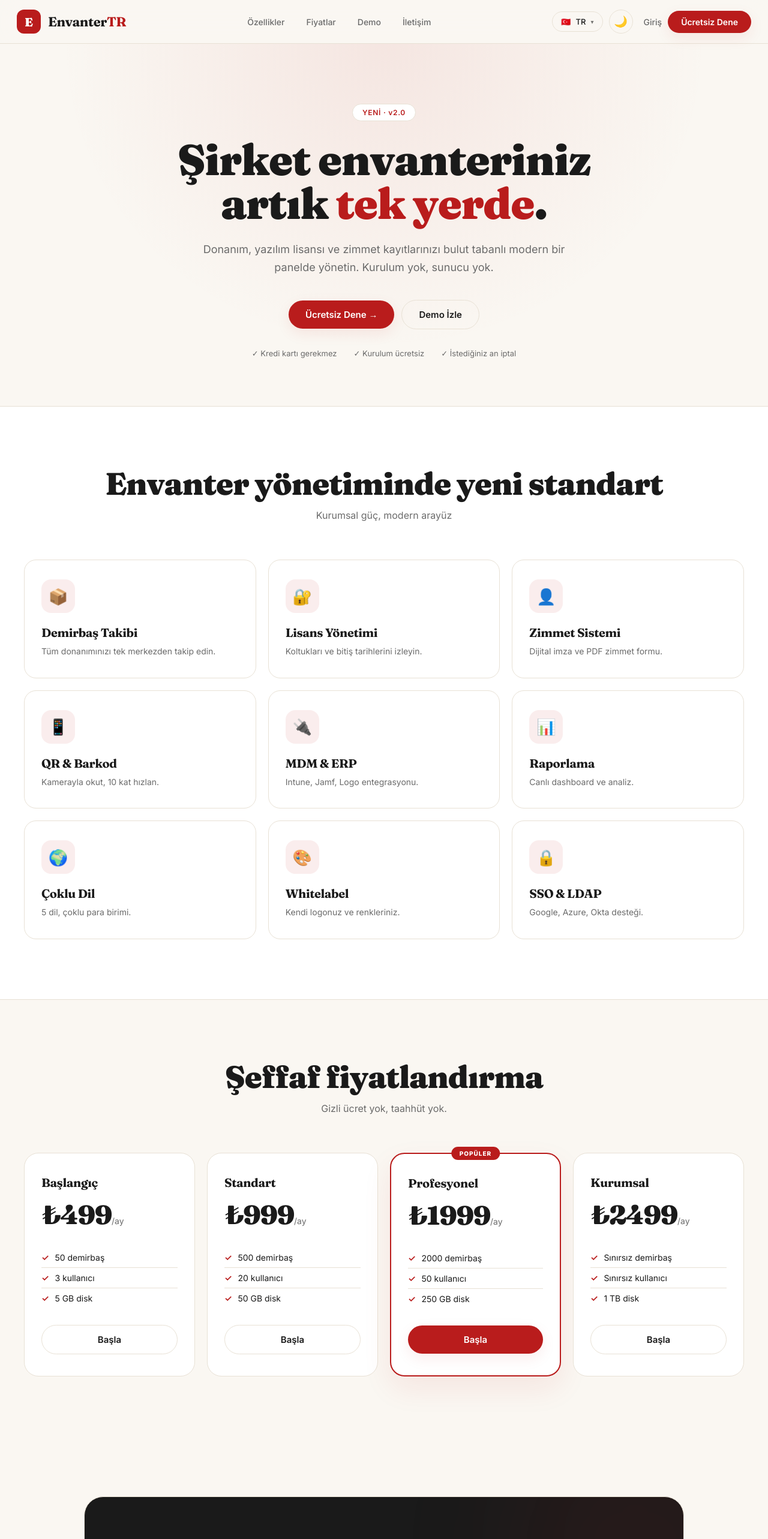
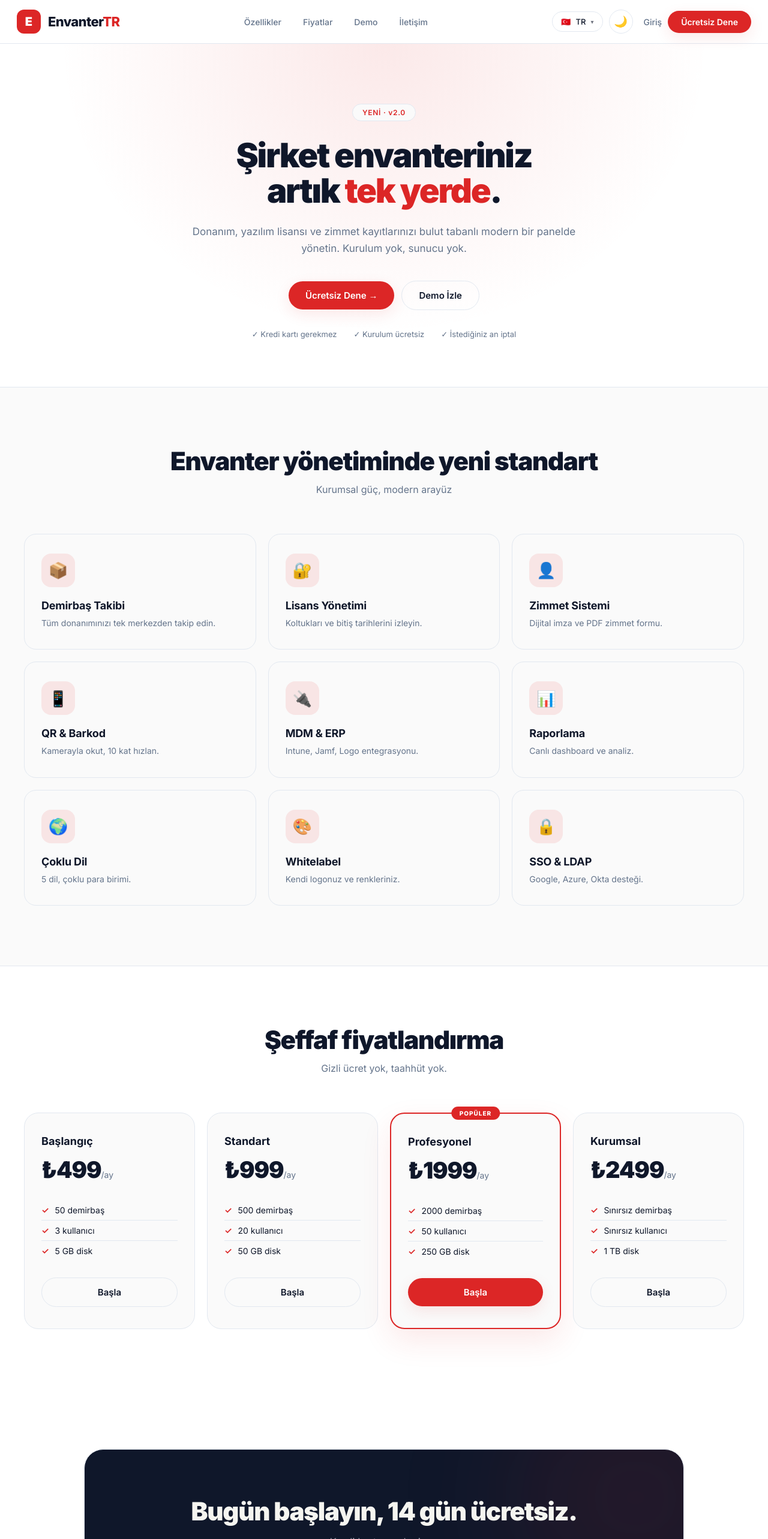
Before and after one commit to EnvanterTR/envantertr-app, a Next.js app: page / in a window 1280 px wide. Shown: the top 2566 px of the page at 60% size. Built offline with nearby package versions, Linux system fonts and the light colour scheme.

Commit message:
Update page.tsx

```diff
--- a/app/page.tsx
+++ b/app/page.tsx
@@ -13,7 +13,7 @@ const S: Record<Lang, any> = {
     cta1:'Ücretsiz Dene', cta2:'Demo İzle',
     t1:'Kredi kartı gerekmez', t2:'Kurulum ücretsiz', t3:'İstediğiniz an iptal',
     fT:'Envanter yönetiminde yeni standart', fS:'Kurumsal güç, modern arayüz',
-    pT:'Şeffaf fiyatlandırma', pS:'Gizli ücret yok, taahhüt yok.', pop:'POPÜLER', mo:'/ay', başla:'Başla',
+    pT:'Şeffaf fiyatlandırma', pS:'Gizli ücret yok, taahhüt yok.', pop:'POPÜLER', mo:'/ay', basla:'Başla',
     cT:'Bugün başlayın, 14 gün ücretsiz.', cS:'Kredi kartı gerekmiyor.', cBtn:'Hemen Başla',
     fRights:'Tüm hakları saklıdır.', fAbout:'Hakkımızda', fContact:'İletişim', fKvkk:'KVKK', fPriv:'Gizlilik',
   },
@@ -24,7 +24,7 @@ const S: Record<Lang, any> = {
     cta1:'Try Free', cta2:'Watch Demo',
     t1:'No credit card', t2:'Free setup', t3:'Cancel anytime',
     fT:'A new standard in inventory', fS:'Enterprise power, modern interface',
-    pT:'Transparent pricing', pS:'No hidden fees, no commitment.', pop:'POPULAR', mo:'/mo', başla:'Get Started',
+    pT:'Transparent pricing', pS:'No hidden fees, no commitment.', pop:'POPULAR', mo:'/mo', basla:'Get Started',
     cT:'Start today, free for 14 days.', cS:'No credit card required.', cBtn:'Get Started',
     fRights:'All rights reserved.', fAbout:'About', fContact:'Contact', fKvkk:'Privacy', fPriv:'Terms',
   },
@@ -35,7 +35,7 @@ const S: Record<Lang, any> = {
     cta1:'Пробај бесплатно', cta2:'Гледај демо',
     t1:'Без кредитна карта', t2:'Бесплатна инсталација', t3:'Откажете кога било',
     fT:'Нов стандард во инвентар', fS:'Корпоративна моќ, модерен интерфејс',
-    pT:'Транспарентни цени', pS:'Без скриени трошоци.', pop:'ПОПУЛАРНО', mo:'/мес', başla:'Започни',
+    pT:'Транспарентни цени', pS:'Без скриени трошоци.', pop:'ПОПУЛАРНО', mo:'/мес', basla:'Започни',
     cT:'Започнете денес, 14 дена бесплатно.', cS:'Без кредитна карта.', cBtn:'Започни',
     fRights:'Сите права задржани.', fAbout:'За нас', fContact:'Контакт', fKvkk:'Приватност', fPriv:'Услови',
   },
@@ -46,7 +46,7 @@ const S: Record<Lang, any> = {
     cta1:'Попробовать', cta2:'Смотреть демо',
     t1:'Без карты', t2:'Установка бесплатно', t3:'Отмена когда угодно',
     fT:'Новый стандарт инвентаря', fS:'Корпоративная мощь, современный интерфейс',
-    pT:'Прозрачные цены', pS:'Без скрытых платежей.', pop:'ПОПУЛЯРНОЕ', mo:'/мес', başla:'Начать',
+    pT:'Прозрачные цены', pS:'Без скрытых платежей.', pop:'ПОПУЛЯРНОЕ', mo:'/мес', basla:'Начать',
     cT:'Начните сегодня, 14 дней бесплатно.', cS:'Карта не требуется.', cBtn:'Начать',
     fRights:'Все права защищены.', fAbout:'О нас', fContact:'Контакты', fKvkk:'Приватность', fPriv:'Условия',
   },
@@ -57,7 +57,7 @@ const S: Record<Lang, any> = {
     cta1:'Спробувати', cta2:'Дивитись демо',
     t1:'Без картки', t2:'Встановлення безкоштовне', t3:'Скасувати будь-коли',
     fT:'Новий стандарт інвентарю', fS:'Корпоративна потужність, сучасний інтерфейс',
-    pT:'Прозорі ціни', pS:'Без прихованих платежів.', pop:'ПОПУЛЯРНЕ', mo:'/міс', başla:'Почати',
+    pT:'Прозорі ціни', pS:'Без прихованих платежів.', pop:'ПОПУЛЯРНЕ', mo:'/міс', basla:'Почати',
     cT:'Почніть сьогодні, 14 днів безкоштовно.', cS:'Картка не потрібна.', cBtn:'Почати',
     fRights:'Всі права захищені.', fAbout:'Про нас', fContact:'Контакти', fKvkk:'Конфіденційність', fPriv:'Умови',
   },
@@ -76,10 +76,10 @@ const FEATURES = [
 ]
 
 const PLANS = [
-  { name:'Başlangıç', nameEn:'Starter', price:'499', k:3, d:'5 GB', feat:['50 demirbaş','3 kullanıcı','5 GB disk'] },
-  { name:'Standart', nameEn:'Standard', price:'999', k:20, d:'50 GB', feat:['500 demirbaş','20 kullanıcı','50 GB disk'] },
-  { name:'Profesyonel', nameEn:'Professional', price:'1999', k:50, d:'250 GB', feat:['2000 demirbaş','50 kullanıcı','250 GB disk'], popular:true },
-  { name:'Kurumsal', nameEn:'Enterprise', price:'2499', k:999, d:'1 TB', feat:['Sınırsız demirbaş','Sınırsız kullanıcı','1 TB disk'] },
+  { name:'Başlangıç', nameEn:'Starter', price:'499', feat:['50 demirbaş','3 kullanıcı','5 GB disk'] },
+  { name:'Standart', nameEn:'Standard', price:'999', feat:['500 demirbaş','20 kullanıcı','50 GB disk'] },
+  { name:'Profesyonel', nameEn:'Professional', price:'1999', feat:['2000 demirbaş','50 kullanıcı','250 GB disk'], popular:true },
+  { name:'Kurumsal', nameEn:'Enterprise', price:'2499', feat:['Sınırsız demirbaş','Sınırsız kullanıcı','1 TB disk'] },
 ]
 
 export default function Home() {
@@ -104,14 +104,14 @@ export default function Home() {
   const t = S[lang]
   const D = theme === 'dark'
   const C = {
-    bg: D ? '#0A0A0A' : '#FAF7F2',
-    bgAlt: D ? '#141414' : '#FFFFFF',
-    bgSoft: D ? '#1A1A1A' : '#F5F0E8',
-    fg: D ? '#F5F5F0' : '#1A1A1A',
-    fgMuted: D ? '#9CA3AF' : '#6B6B6B',
-    border: D ? '#262626' : '#E8E1D5',
-    accent: D ? '#D4AF37' : '#B91C1C',
-    accentSoft: D ? 'rgba(212,175,55,0.12)' : 'rgba(185,28,28,0.08)',
+    bg: D ? '#0A0A0A' : '#FFFFFF',
+    bgAlt: D ? '#141414' : '#FAFAFA',
+    bgSoft: D ? '#1A1A1A' : '#F1F5F9',
+    fg: D ? '#F5F5F0' : '#0F172A',
+    fgMuted: D ? '#9CA3AF' : '#64748B',
+    border: D ? '#262626' : '#E2E8F0',
+    accent: D ? '#3B82F6' : '#DC2626',
+    accentSoft: D ? 'rgba(59,130,246,0.15)' : 'rgba(220,38,38,0.10)',
   }
 
   const LANGS: { c: Lang; l: string; f: string }[] = [
@@ -122,11 +122,10 @@ export default function Home() {
   return (
     <div style={{ minHeight:'100vh', background:C.bg, color:C.fg, fontFamily:'Inter, system-ui, sans-serif', transition:'background .35s ease, color .35s ease' }}>
       <style>{`
-        @import url('https://fonts.googleapis.com/css2?family=Fraunces:opsz,wght@9..144,400;9..144,600;9..144,700;9..144,900&family=Inter:wght@400;500;600;700;800&display=swap');
+        @import url('https://fonts.googleapis.com/css2?family=Inter:wght@400;500;600;700;800;900&display=swap');
         * { box-sizing: border-box; margin: 0; padding: 0; }
-        .serif { font-family: 'Fraunces', Georgia, serif; letter-spacing: -0.02em; }
         a { text-decoration: none; color: inherit; }
-        .btn-primary { display:inline-flex; align-items:center; gap:8px; padding:14px 28px; background:${C.accent}; color:${D?'#0A0A0A':'#fff'}; font-weight:600; border-radius:100px; border:none; cursor:pointer; font-family:inherit; font-size:15px; box-shadow:0 8px 24px ${C.accentSoft}; transition: all .3s cubic-bezier(.16,1,.3,1); }
+        .btn-primary { display:inline-flex; align-items:center; gap:8px; padding:14px 28px; background:${C.accent}; color:#fff; font-weight:600; border-radius:100px; border:none; cursor:pointer; font-family:inherit; font-size:15px; box-shadow:0 8px 24px ${C.accentSoft}; transition: all .3s cubic-bezier(.16,1,.3,1); }
         .btn-primary:hover { transform: translateY(-2px); box-shadow: 0 12px 32px ${C.accentSoft}; }
         .btn-ghost { display:inline-flex; align-items:center; gap:8px; padding:14px 28px; background:transparent; color:${C.fg}; font-weight:600; border-radius:100px; border:1px solid ${C.border}; cursor:pointer; font-family:inherit; font-size:15px; transition: all .3s; }
         .btn-ghost:hover { background:${C.bgSoft}; }
@@ -149,16 +148,16 @@ export default function Home() {
           .hide-mobile { display:none !important; }
           .grid-3 { grid-template-columns:1fr !important; }
           .grid-4 { grid-template-columns:1fr !important; }
-          .hero-title { font-size:42px !important; }
+          .hero-title { font-size:38px !important; }
         }
       `}</style>
 
       {/* NAVBAR */}
-      <nav style={{ position:'sticky', top:0, zIndex:50, background: D ? 'rgba(10,10,10,0.85)' : 'rgba(250,247,242,0.85)', backdropFilter:'blur(20px)', borderBottom:`1px solid ${C.border}` }}>
+      <nav style={{ position:'sticky', top:0, zIndex:50, background: D ? 'rgba(10,10,10,0.85)' : 'rgba(255,255,255,0.85)', backdropFilter:'blur(20px)', borderBottom:`1px solid ${C.border}` }}>
         <div style={{ maxWidth:1280, margin:'0 auto', padding:'0 28px', height:72, display:'flex', alignItems:'center', justifyContent:'space-between' }}>
           <a href="/" style={{ display:'flex', alignItems:'center', gap:12 }}>
-            <div style={{ width:40, height:40, background:C.accent, borderRadius:12, display:'flex', alignItems:'center', justifyContent:'center', color: D ? '#0A0A0A' : '#fff', fontWeight:900, fontSize:20, fontFamily:'Fraunces, serif' }}>E</div>
-            <span className="serif" style={{ fontSize:22, fontWeight:700 }}>
+            <div style={{ width:40, height:40, background:C.accent, borderRadius:12, display:'flex', alignItems:'center', justifyContent:'center', color:'#fff', fontWeight:900, fontSize:20 }}>E</div>
+            <span style={{ fontSize:22, fontWeight:800, letterSpacing:'-0.03em' }}>
               Envanter<span style={{ color:C.accent }}>TR</span>
             </span>
           </a>
@@ -171,7 +170,6 @@ export default function Home() {
           </div>
 
           <div style={{ display:'flex', alignItems:'center', gap:10 }}>
-            {/* LANGUAGE */}
             <div style={{ position:'relative' }}>
               <button className="lang-btn" onClick={() => setLangOpen(!langOpen)}>
                 <span>{LANGS.find(x => x.c === lang)?.f}</span>
@@ -191,7 +189,6 @@ export default function Home() {
               )}
             </div>
 
-            {/* THEME */}
             <button className="theme-btn" onClick={toggleTheme} title={D ? 'Açık tema' : 'Koyu tema'}>
               {D ? '☀️' : '🌙'}
             </button>
@@ -209,10 +206,10 @@ export default function Home() {
           <div style={{ display:'inline-flex', alignItems:'center', gap:8, padding:'6px 16px', borderRadius:100, border:`1px solid ${C.border}`, background:C.bgAlt, fontSize:12, fontWeight:600, letterSpacing:'0.06em', color:C.accent, marginBottom:28 }}>
             {t.badge}
           </div>
-          <h1 className="serif hero-title" style={{ fontSize:72, fontWeight:900, lineHeight:1.02, marginBottom:24 }}>
+          <h1 className="hero-title" style={{ fontSize:56, fontWeight:900, lineHeight:1.05, letterSpacing:'-0.04em', marginBottom:24 }}>
             {t.h1a}<br/>{t.h1b} <span style={{ color:C.accent }}>{t.h1c}</span>.
           </h1>
-          <p style={{ fontSize:18, color:C.fgMuted, maxWidth:640, margin:'0 auto 40px', lineHeight:1.65 }}>
+          <p style={{ fontSize:17, color:C.fgMuted, maxWidth:640, margin:'0 auto 40px', lineHeight:1.65 }}>
             {t.hsub}
           </p>
           <div style={{ display:'flex', alignItems:'center', justifyContent:'center', gap:12, flexWrap:'wrap', marginBottom:32 }}>
@@ -228,7 +225,7 @@ export default function Home() {
       {/* FEATURES */}
       <section id="features" style={{ padding:'100px 28px', background:C.bgAlt, borderTop:`1px solid ${C.border}`, borderBottom:`1px solid ${C.border}` }}>
         <div style={{ maxWidth:1200, margin:'0 auto', textAlign:'center', marginBottom:64 }}>
-          <h2 className="serif" style={{ fontSize:52, fontWeight:900, lineHeight:1.1, marginBottom:14 }}>{t.fT}</h2>
+          <h2 style={{ fontSize:42, fontWeight:900, lineHeight:1.1, letterSpacing:'-0.03em', marginBottom:14 }}>{t.fT}</h2>
           <p style={{ color:C.fgMuted, fontSize:16 }}>{t.fS}</p>
         </div>
         <div className="grid-3" style={{ maxWidth:1200, margin:'0 auto', display:'grid', gridTemplateColumns:'repeat(3, 1fr)', gap:20 }}>
@@ -237,7 +234,7 @@ export default function Home() {
               <div style={{ width:56, height:56, borderRadius:16, background:C.accentSoft, display:'flex', alignItems:'center', justifyContent:'center', fontSize:26, marginBottom:20 }}>
                 {f.icon}
               </div>
-              <h3 className="serif" style={{ fontSize:20, fontWeight:700, marginBottom:8 }}>{f[lang]}</h3>
+              <h3 style={{ fontSize:18, fontWeight:700, marginBottom:8, letterSpacing:'-0.01em' }}>{f[lang]}</h3>
               <p style={{ fontSize:14, color:C.fgMuted, lineHeight:1.6 }}>{f[`desc_${lang}`]}</p>
             </div>
           ))}
@@ -247,18 +244,18 @@ export default function Home() {
       {/* PRICING */}
       <section id="pricing" style={{ padding:'100px 28px' }}>
         <div style={{ maxWidth:1200, margin:'0 auto', textAlign:'center', marginBottom:64 }}>
-          <h2 className="serif" style={{ fontSize:52, fontWeight:900, lineHeight:1.1, marginBottom:14 }}>{t.pT}</h2>
+          <h2 style={{ fontSize:42, fontWeight:900, lineHeight:1.1, letterSpacing:'-0.03em', marginBottom:14 }}>{t.pT}</h2>
           <p style={{ color:C.fgMuted, fontSize:16 }}>{t.pS}</p>
         </div>
         <div className="grid-4" style={{ maxWidth:1200, margin:'0 auto', display:'grid', gridTemplateColumns:'repeat(4, 1fr)', gap:20 }}>
           {PLANS.map((p, i) => (
             <div key={i} className={`plan-card ${p.popular ? 'plan-pop' : ''}`}>
               {p.popular && (
-                <div style={{ position:'absolute', top:-12, left:'50%', transform:'translateX(-50%)', background:C.accent, color: D ? '#0A0A0A' : '#fff', fontSize:10, fontWeight:800, padding:'5px 14px', borderRadius:100, letterSpacing:'0.1em' }}>{t.pop}</div>
+                <div style={{ position:'absolute', top:-12, left:'50%', transform:'translateX(-50%)', background:C.accent, color:'#fff', fontSize:10, fontWeight:800, padding:'5px 14px', borderRadius:100, letterSpacing:'0.1em' }}>{t.pop}</div>
               )}
-              <h3 className="serif" style={{ fontSize:20, fontWeight:700, marginBottom:14 }}>{lang === 'tr' ? p.name : p.nameEn}</h3>
+              <h3 style={{ fontSize:18, fontWeight:700, marginBottom:14 }}>{lang === 'tr' ? p.name : p.nameEn}</h3>
               <div style={{ marginBottom:28 }}>
-                <span className="serif" style={{ fontSize:44, fontWeight:900, letterSpacing:'-0.03em' }}>₺{p.price}</span>
+                <span style={{ fontSize:38, fontWeight:900, letterSpacing:'-0.03em' }}>₺{p.price}</span>
                 <span style={{ fontSize:14, color:C.fgMuted }}>{t.mo}</span>
               </div>
               <ul style={{ listStyle:'none', padding:0, margin:'0 0 28px', flex:1 }}>
@@ -269,7 +266,7 @@ export default function Home() {
                 ))}
               </ul>
               <a href="/signup" className={p.popular ? 'btn-primary' : 'btn-ghost'} style={{ justifyContent:'center', width:'100%' }}>
-                {t.başla}
+                {t.basla}
               </a>
             </div>
           ))}
@@ -278,11 +275,11 @@ export default function Home() {
 
       {/* CTA */}
       <section id="demo" style={{ padding:'100px 28px' }}>
-        <div style={{ maxWidth:1000, margin:'0 auto', background: D ? C.bgAlt : '#1A1A1A', borderRadius:32, padding:'80px 48px', textAlign:'center', position:'relative', overflow:'hidden', border:`1px solid ${C.border}` }}>
+        <div style={{ maxWidth:1000, margin:'0 auto', background: D ? C.bgAlt : '#0F172A', borderRadius:32, padding:'80px 48px', textAlign:'center', position:'relative', overflow:'hidden', border:`1px solid ${C.border}` }}>
           <div style={{ position:'absolute', top:-120, right:-120, width:400, height:400, background:C.accentSoft, borderRadius:'50%', filter:'blur(100px)', pointerEvents:'none' }} />
           <div style={{ position:'relative' }}>
-            <h2 className="serif" style={{ fontSize:52, fontWeight:900, lineHeight:1.1, marginBottom:18, color: D ? C.fg : '#F5F5F0' }}>{t.cT}</h2>
-            <p style={{ fontSize:17, color: D ? C.fgMuted : '#9CA3AF', marginBottom:36, maxWidth:560, marginLeft:'auto', marginRight:'auto' }}>{t.cS}</p>
+            <h2 style={{ fontSize:42, fontWeight:900, lineHeight:1.1, letterSpacing:'-0.03em', marginBottom:18, color:'#F5F5F0' }}>{t.cT}</h2>
+            <p style={{ fontSize:17, color:'#9CA3AF', marginBottom:36, maxWidth:560, marginLeft:'auto', marginRight:'auto' }}>{t.cS}</p>
             <a href="/signup" className="btn-primary" style={{ padding:'16px 36px' }}>{t.cBtn} →</a>
           </div>
         </div>
@@ -292,8 +289,8 @@ export default function Home() {
       <footer id="contact" style={{ borderTop:`1px solid ${C.border}`, padding:'48px 28px', background:C.bgAlt }}>
         <div style={{ maxWidth:1200, margin:'0 auto', display:'flex', flexWrap:'wrap', alignItems:'center', justifyContent:'space-between', gap:20 }}>
           <div style={{ display:'flex', alignItems:'center', gap:10 }}>
-            <div style={{ width:32, height:32, background:C.accent, borderRadius:10, display:'flex', alignItems:'center', justifyContent:'center', color: D ? '#0A0A0A' : '#fff', fontWeight:900, fontFamily:'Fraunces, serif' }}>E</div>
-            <span className="serif" style={{ fontSize:16, fontWeight:700 }}>Envanter<span style={{ color:C.accent }}>TR</span></span>
+            <div style={{ width:32, height:32, background:C.accent, borderRadius:10, display:'flex', alignItems:'center', justifyContent:'center', color:'#fff', fontWeight:900 }}>E</div>
+            <span style={{ fontSize:16, fontWeight:800 }}>Envanter<span style={{ color:C.accent }}>TR</span></span>
           </div>
           <div style={{ fontSize:13, color:C.fgMuted }}>© 2026 EnvanterTR · {t.fRights}</div>
           <div style={{ display:'flex', alignItems:'center', gap:24, fontSize:13, color:C.fgMuted }}>
```
